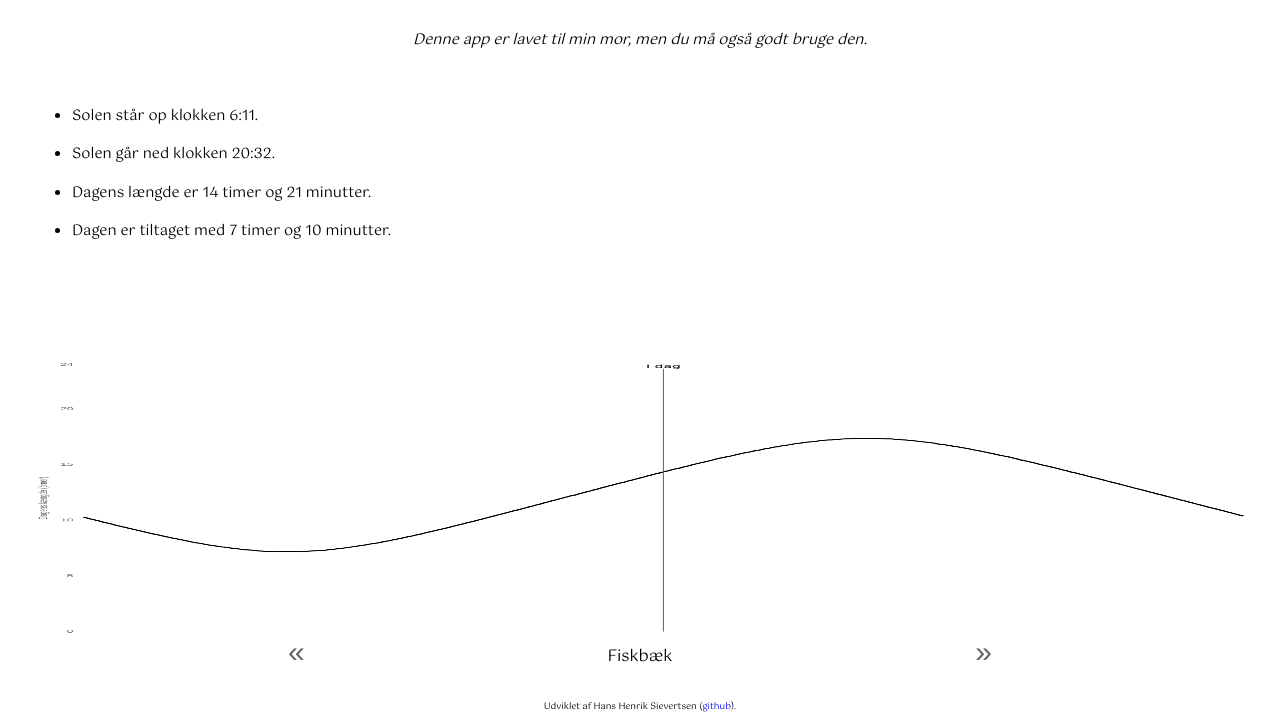
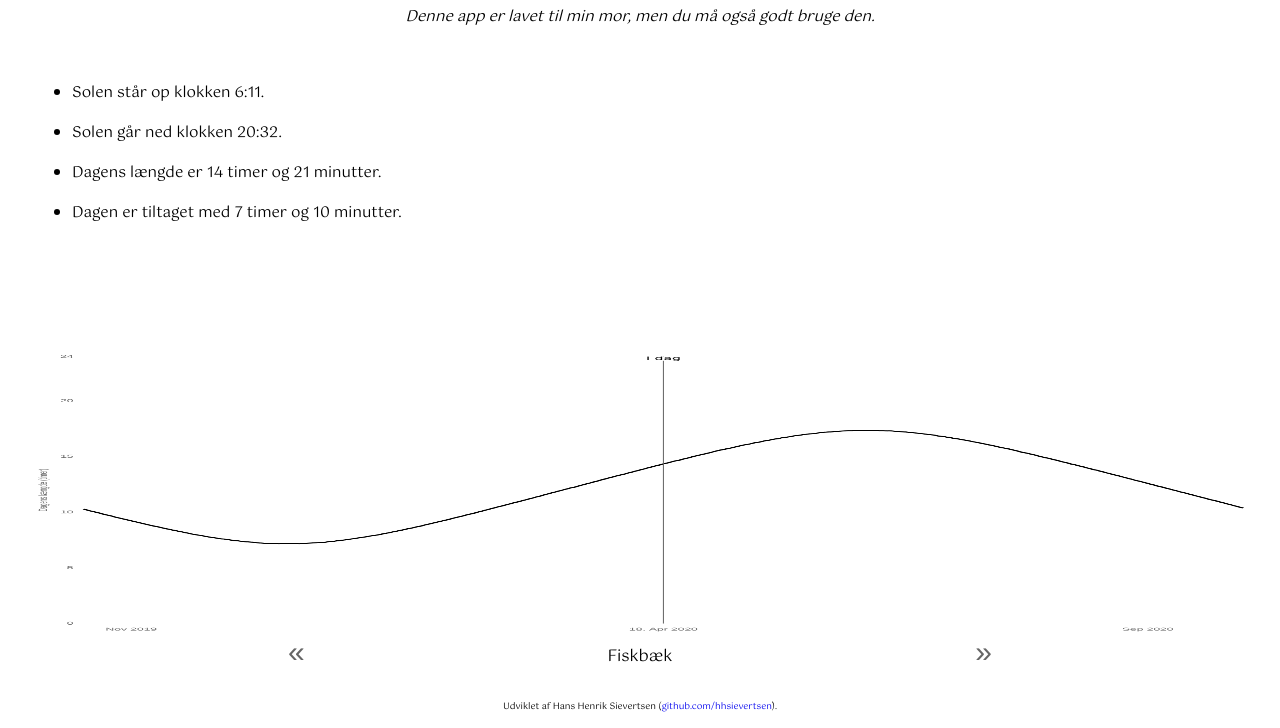
Before and after one commit to hhsievertsen/soltider, a plain HTML site: page index.html in a window 1280 px wide. Shown: the part 72-800 px from the top of the page. Drawn offline with Linux system fonts and the light colour scheme; a web font is replaced by a local one.

Commit message:
version adjustments

```diff
--- a/config.xml
+++ b/config.xml
@@ -23,5 +23,5 @@
 		</author>
 		<preference name="permissions" value="none"/>
 		<preference name="android-targetSdkVersion" value="28" />
-		<preference name="android-minSdkVersion" value="7" />
+		<preference name="android-minSdkVersion" value="4.4" />
 	</widget>
--- a/index.html
+++ b/index.html
@@ -74,7 +74,7 @@
         <button class="glider-prev">&laquo;</button>
         <button class="glider-next">&raquo;</button>
     </div>
-    <div class="credit">Udviklet af Hans Henrik Sievertsen (<a href="https://github.com/hhsievertsen/soltider" target="_blank" style="text-decoration: none;">github</a>).</div>
+    <div class="credit">Udviklet af Hans Henrik Sievertsen (<a href="https://github.com/hhsievertsen/soltider" target="_blank" style="text-decoration: none;">github.com/hhsievertsen</a>).</div>
 
 </body>
 <!--Main JS to create stuff-->
--- a/style/main.css
+++ b/style/main.css
@@ -24,7 +24,7 @@ h1 {
 }
 
 #title {
-    height: 10%;
+    height: 7%;
 }
 
 #subtitle {
@@ -32,11 +32,11 @@ h1 {
 }
 
 #textbox {
-    height: 33%;
+    height: 35%;
 }
 
 #chartbox {
-    height: 34%;
+    height: 35%;
 }
 
 .credit {
@@ -55,7 +55,7 @@ h1 {
 .level1 {
     display: inline-block;
     width: 95%;
-    font-size: 0.91em;
+    font-size: 0.94em;
     text-align: center;
     overflow: hidden;
 }
```
